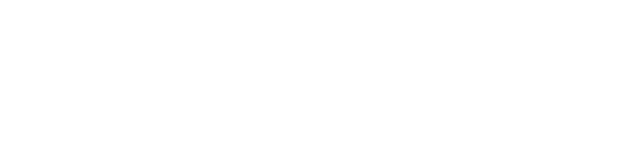
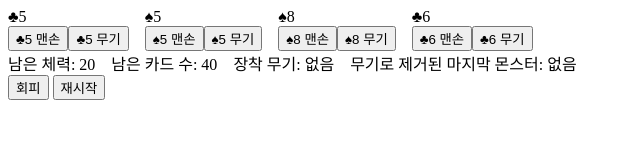
Before and after one commit to parky25/scoundrel, a plain HTML site: page index.html in a window 1280 px wide. Shown: the whole page, without its empty margins (0-640 px from the left). Drawn offline with Linux system fonts and the light colour scheme.

Commit message:
feat: roomStart, stateRender, roomRender added

```diff
--- a/index.html
+++ b/index.html
@@ -7,6 +7,18 @@
     <link rel="stylesheet" href="style.css">
   </head>
   <body>
+    <div id="room">
+    </div>
+    <div id="stateMessage">
+      <div id="hpMessage"></div>
+      <div id="leftCardMessage"></div>
+      <div id="weaponMessage"></div>
+      <div id="lastMonsterMessage"></div>
+    </div>
+    <div id="choiceBtn">
+      <button id="avoidBtn">회피</button>
+      <button id="restartBtn">재시작</button>
+    </div>
     <script src="script.js"></script>
   </body>
 </html>
--- a/script.js
+++ b/script.js
@@ -1,21 +1,20 @@
 'use strict'
+const room = document.querySelector("#room");
+const hpMessage = document.querySelector("#hpMessage");
+const leftCardMessage = document.querySelector("#leftCardMessage");
+const weaponMessage = document.querySelector("#weaponMessage");
+const lastMonsterMessage = document.querySelector("#lastMonsterMessage");
 const maxNum = 14;
 const maxHp = 20;
-const state = {
-  deck: [],
-  room: [],
-  usedCard: 0,
-  weapon: 0,
-  potionUsed: false,
-  lastMonster: maxNum + 1,
-  hp: maxHp,
-  beforeAvoid: false,
-  gameState: 'playing'
-};
+const patterns = {S: '♠', C: '♣', H: '♥', D: '♦'};
+const letters = {11: 'J', 12: 'Q', 13: 'K', 14: 'A'};
+const state = {};
 
 stateInitialize();
+roomStart();
+render();
 
-for (let card of state.deck) {
+for (let card of state.room) {
   console.log("문앙: " + card['pat'] + ", 수: " + card['num']);
 }
 
@@ -39,7 +38,7 @@ function deckConstruct() {
   const patArray = ['S', 'C', 'H', 'D'];
   for (let pat of patArray) {
     for (let num = 2; num <= maxNum; num++) {
-      if ((pat=='S') || (pat=='C') || (num <= 10)) {
+      if ((pat === 'S') || (pat === 'C') || (num <= 10)) {
         let card = {pat: pat, num: num};
         deck.push(card);
       }
@@ -58,3 +57,84 @@ function deckShuffle(deck) {
   }
   return deck;
 }
+
+// 방 뽑기
+function roomStart() {
+  state.potionUsed = false;
+  state.usedCard = 0;
+  while ((state.room.length < 4) && (state.deck.length !== 0)) {
+    state.room.push(state.deck.shift());
+  }
+}
+
+// 카드 텍스트 변환
+function cardText(card) {
+  let text = '';
+  text += patterns[card['pat']];
+  text += (card['num'] > 10) ? letters[card['num']] : card['num'];
+  return text;
+}
+
+// 카드 종류 변환
+function cardType(card) {
+  if (card['pat'] === 'D') {
+    return 'weapon';
+   }
+  else if (card['pat'] === 'H') {
+    return 'potion';
+  }
+  else {
+    return 'monster';
+  }
+}
+
+// 화면 갱신
+function render() {
+  stateMessageRender();
+  roomRender();
+}
+
+// 상태 메시지 갱신
+function stateMessageRender() {
+  hpMessage.textContent = "남은 체력: " + state.hp;
+  leftCardMessage.textContent = "남은 카드 수: " + state.deck.length;
+  weaponMessage.textContent = "장착 무기: " + ((state.weapon > 0) ? state.weapon : "없음");
+  lastMonsterMessage.textContent = "무기로 제거된 마지막 몬스터: " + ((state.lastMonster <= maxNum) ? state.lastMonster : "없음");
+}
+
+// 방 카드 갱신
+function roomRender() {
+  room.replaceChildren();
+  for (let card of state.room) {
+    room.appendChild(createCardElement(card));
+  }
+}
+
+// 카드 요소 만들기
+function createCardElement(card) {
+  let cardMessage = document.createElement("div");
+  let cardShow = document.createElement("div");
+  let cardSelect = document.createElement("div");
+  cardMessage.appendChild(cardShow);
+  cardMessage.appendChild(cardSelect);
+  cardMessage.classList.add('cardMessage');
+  cardShow.textContent = cardText(card);
+  if (cardType(card) === 'monster') {
+    cardShow.classList.add('blackCard');
+    cardSelect.appendChild(createButton((cardText(card) + " 맨손"), 'blackCard'));
+    cardSelect.appendChild(createButton((cardText(card) + " 무기"), 'blackCard'));
+  }
+  else {
+    cardShow.classList.add('redCard');
+    cardSelect.appendChild(createButton((cardText(card) + " 선택"), 'redCard'));
+  }
+  return cardMessage;
+}
+
+// 버튼 만들기
+function createButton(text, className) {
+  let button = document.createElement("button");
+  button.textContent = text;
+  button.classList.add(className);
+  return button;
+}
--- a/style.css
+++ b/style.css
@@ -0,0 +1,20 @@
+#room {
+  display: flex;
+  flex-direction: row;
+  gap: 2dvh;
+}
+#stateMessage {
+  display: flex;
+  flex-direction: row;
+  gap: 2dvh;
+}
+.cardMessage {
+  display: flex;
+  flex-direction: column;
+}
+.redCard {
+  color: red;
+}
+.blackCard {
+  color: black;
+}
```
